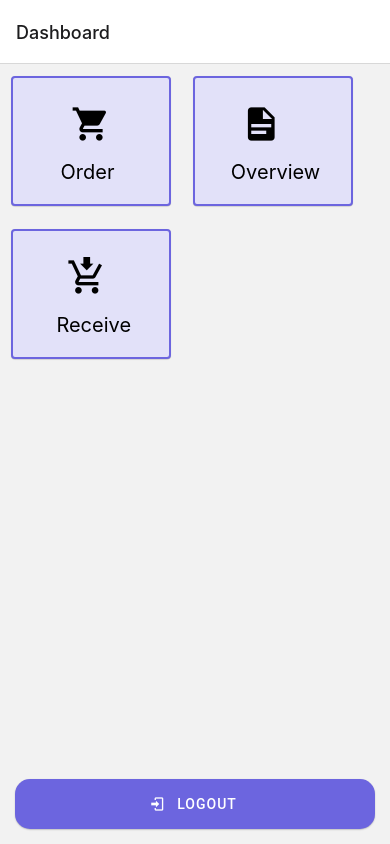
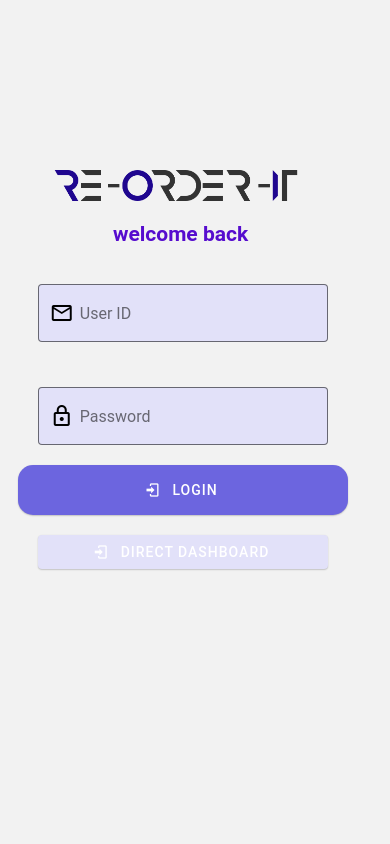
Before and after one commit to Alltrace/ROI, a React Native app: screen / in a window 390 px wide. Built offline with nearby package versions, Linux system fonts and the light colour scheme.

Commit message:
fix: logout button functionality

```diff
--- a/App.js
+++ b/App.js
@@ -12,12 +12,16 @@ import React from "react";
 
 const Stack = createNativeStackNavigator();
 export default function App() {
-  let token = isAliveToken();
+  const [isLoggedIn, setLoggedIn] = React.useState(false);
+
+  React.useEffect(async () => {
+    setLoggedIn(await isAliveToken());
+  }, [isLoggedIn]);
 
   return (
     <NavigationContainer>
       <Stack.Navigator>
-        {token ? (
+        {isLoggedIn ? (
           <Stack.Group>
             <Stack.Screen name="Dashboard" component={Dashboard} />
             <Stack.Screen name="Overview" component={Overview} />
@@ -25,7 +29,11 @@ export default function App() {
           </Stack.Group>
         ) : (
           <Stack.Group>
-            <Stack.Screen name="Login" component={Login} />
+            <Stack.Screen
+              options={{ headerShown: false }}
+              name="Login"
+              component={Login}
+            />
             <Stack.Screen name="Dashboard" component={Dashboard} />
             <Stack.Screen name="Overview" component={Overview} />
             <Stack.Screen name="TagScreen" component={TagScreen} />
--- a/screen/Dashboard.js
+++ b/screen/Dashboard.js
@@ -21,9 +21,8 @@ const Dashboard = () => {
         icon="login"
         mode="contained"
         onPress={async () => {
-          // const res = await SecureStore.deleteItemAsync(UUID);
-          console.log(res, "logout res");
-          // navigation.navigate("Login", { screen: "Login" });
+          const res = await SecureStore.deleteItemAsync(UUID);
+          navigation.dispatch(StackActions.replace("Login"));
         }}
       >
         Logout
--- a/utils/testToken.js
+++ b/utils/testToken.js
@@ -2,8 +2,8 @@ import * as SecureStore from "expo-secure-store";
 import { UUID } from "../constant/constant";
 
 export const isAliveToken = async () => {
-  const uuid = await SecureStore.getItemAsync(UUID);
-  if (uuid) {
+  const res = await SecureStore.getItemAsync(UUID);
+  if (res) {
     return true;
   } else {
     return false;
```
